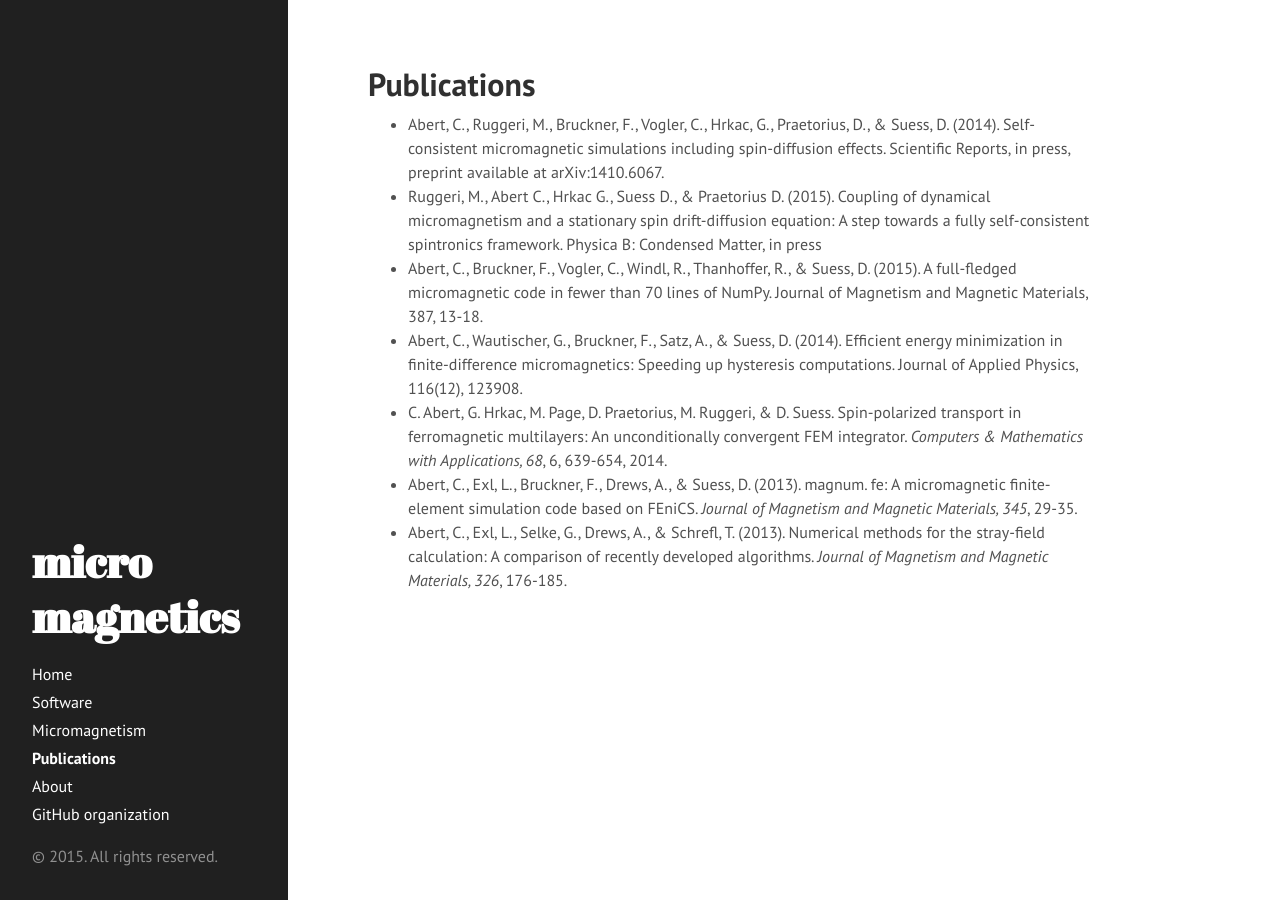
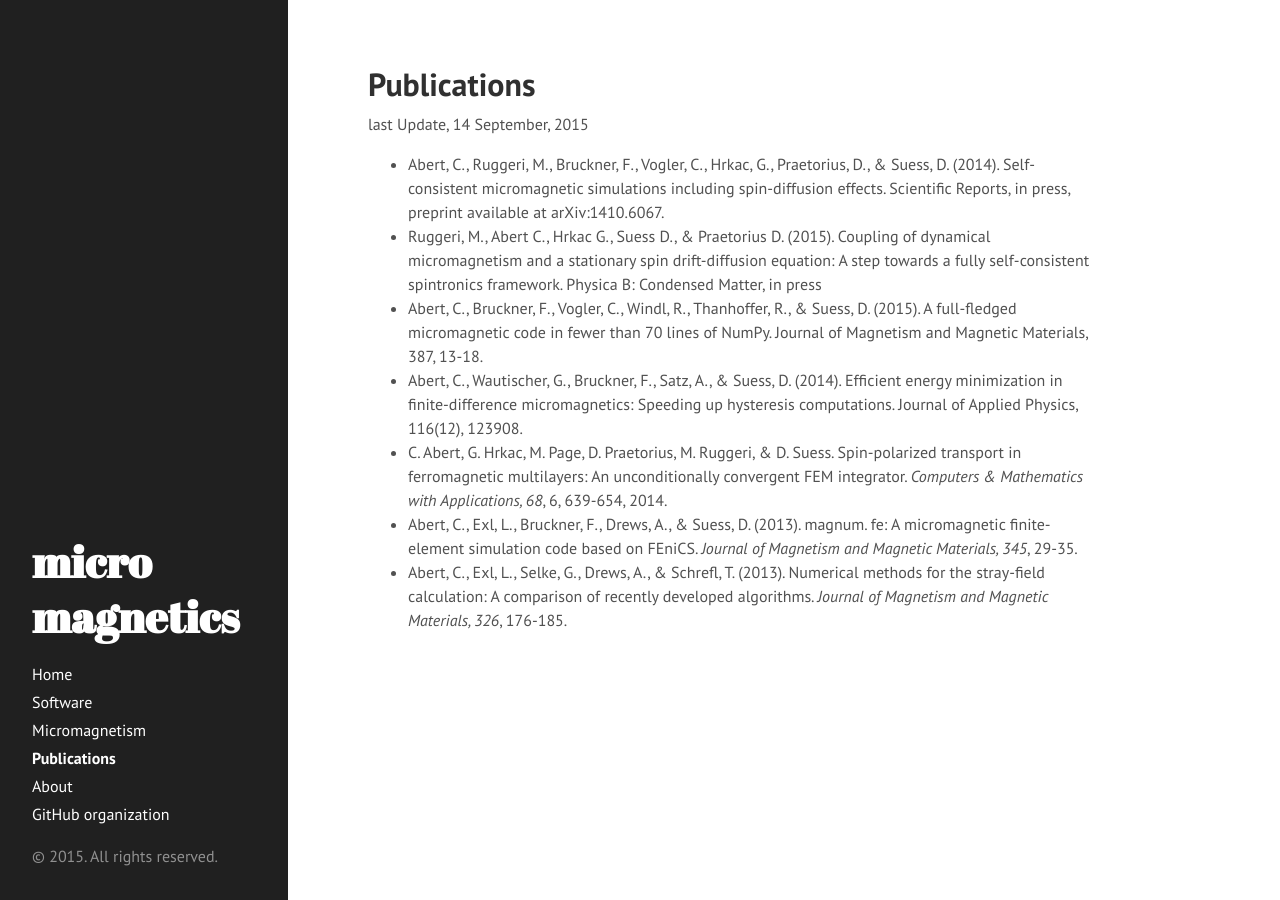
Before and after one commit to micromagnetics/micromagnetics.github.io, a Jekyll site: the page built from publications.md, in a window 1280 px wide. Built offline with Jekyll 4.4.1, drawn with Linux system fonts in a browser that asks for light colours; Markdown is read by kramdown in place of the engine named in the settings.

Commit message:
update date on publication list

```diff
--- a/publications.md
+++ b/publications.md
@@ -3,6 +3,8 @@ layout: page
 title: Publications
 position: 3
 ---
+
+last Update, 14 September, 2015
 
 * Abert, C., Ruggeri, M., Bruckner, F., Vogler, C., Hrkac, G., Praetorius, D., & Suess, D. (2014). Self-consistent micromagnetic simulations including spin-diffusion effects. Scientific Reports, in press, preprint available at arXiv:1410.6067.
 * Ruggeri, M., Abert C., Hrkac G., Suess D., & Praetorius D. (2015). Coupling of dynamical micromagnetism and a stationary spin drift-diffusion equation: A step towards a fully self-consistent spintronics framework. Physica B: Condensed Matter, in press
```
